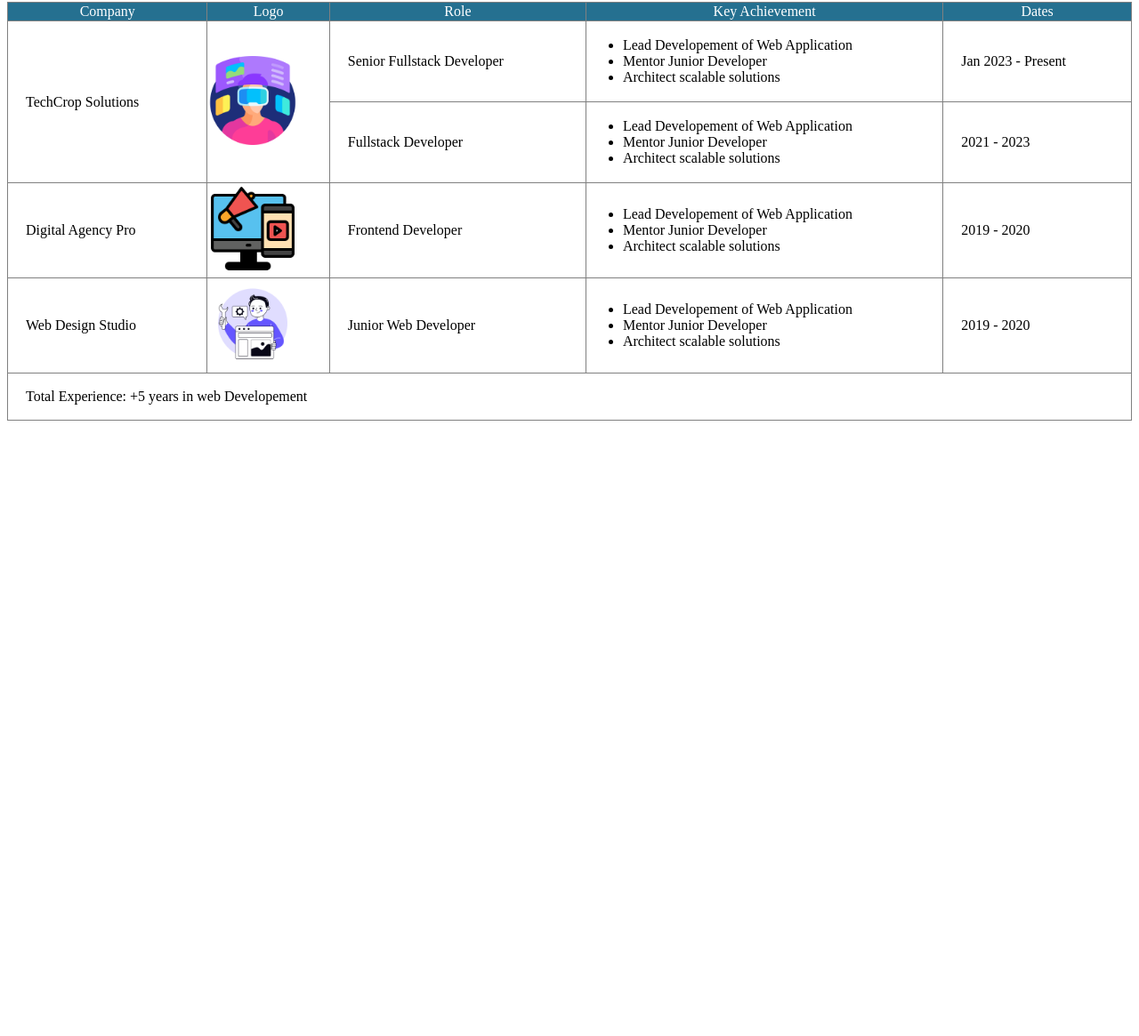
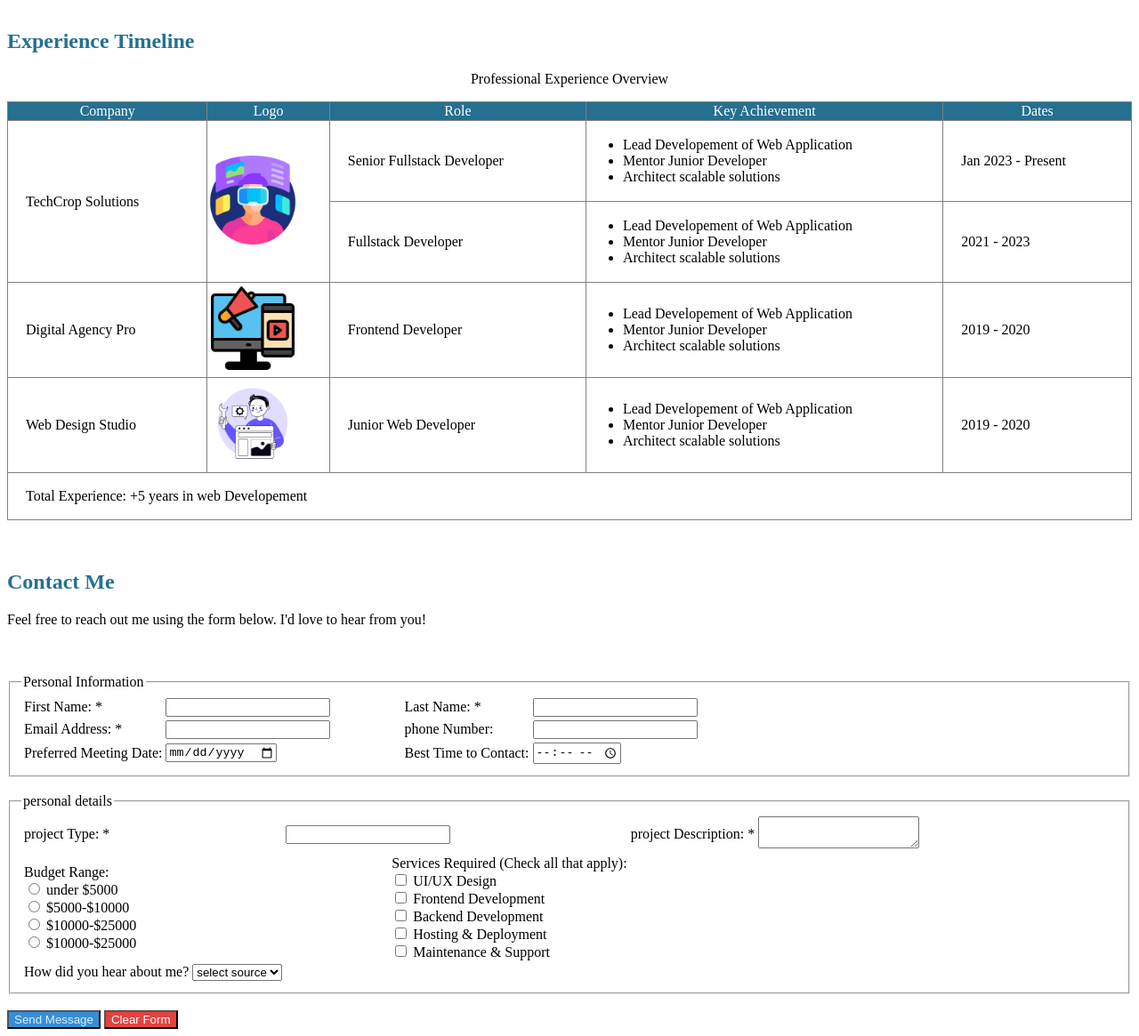
Before and after one commit to amralisamir2023/Assignment-1, a plain HTML site: page index.html in a window 1280 px wide. Shown: the part 606-1771 px from the top of the page at 89% size. Before the commit the page ends 1087 px from the top, so only its background shows below. Drawn offline with Linux system fonts and the light colour scheme.

Commit message:
Enhance index.html by adding a contact form and repositioning social media icons for improved accessibility and layout.

```diff
--- a/index.html
+++ b/index.html
@@ -18,12 +18,6 @@
             <tr>
                 <td style="text-align: center;">
                     <img src="./imgs/photo_٢٠٢٥-٠٣-٢٩_١٧-٣٦-٣٠.jpg" alt="personal-photo" width="200px">
-                    <div style="margin-top: 10px; display: flex;flex-wrap: nowrap;">
-                        <a href="#" style="margin: 0 5px; padding: 0; "><img src="./imgs/icons/social/facebook-1-svgrepo-com.svg" alt="facebook" style="width: 40px; margin: 0; padding: 0;"></a>
-                        <a href="#" style="margin: 0 5px; padding: 0;"><img src="./imgs/icons/social/linkedin-1-svgrepo-com.svg" alt="linkedin" style="width: 40px; margin: 0; padding: 0;"></a>
-                        <a href="#" style="margin: 0 5px; padding: 0;"><img src="./imgs/icons/social/instagram-1-svgrepo-com.svg" alt="instagram" style="width: 40px; margin: 0; padding: 0;"></a>
-                        <a href="#" style="margin: 0 5px; padding: 0;"><img src="./imgs/icons/social/github-142-svgrepo-com.svg" alt="Github" style="width: 40px; margin: 0; padding: 0;"></a>
-                    </div>
                 </td>
                 <td style="padding-left: 100px;">
                     <p>Lorem ipsum dolor sit amet, consectetur adipisicing elit. Ipsum minus ullam autem doloribus illum unde porro necessitatibus, vitae maxime assumenda molestiae quidem amet laborum sit atque vero delectus optio neque?</p>
@@ -36,6 +30,14 @@
                         <li><a href="#" style="color: #2e9ece;">ReactJs</a></li>
                         <li><a href="#" style="color: #2e9ece;">Angular</a></li>
                     </ul>
+                </td>
+            </tr>
+            <tr>
+                <td>
+                    <a href="#"><img src="./imgs/icons/social/facebook-1-svgrepo-com.svg" alt="facebook" style="width: 50px;"></a>
+                    <a href="#"><img src="./imgs/icons/social/linkedin-1-svgrepo-com.svg" alt="linkedin" style="width: 50px;"></a>
+                    <a href="#"><img src="./imgs/icons/social/instagram-1-svgrepo-com.svg" alt="instagram" style="width: 50px;"></a>
+                    <a href="#"><img src="./imgs/icons/social/github-142-svgrepo-com.svg" alt="Github" style="width: 50px;"></a>
                 </td>
             </tr>
         </table>
@@ -110,6 +112,130 @@
             </tfoot>
         </table>
     </div>
+    <br><br>
+    <div class="contact">
+        <h2 style="color: #257090;">Contact Me</h2>
+        <p>Feel free to reach out me using the form below. I'd love to hear from you!</p>
+        <br><br>
+        <fieldset>
+            <legend>Personal Information</legend>
+            <form action="">
+            <table>
+                <tr>
+                    <td>
+                        <label for="f-name">First Name: *</label>
+                        <td>
+                            <input type="text" name="First Name" id="f-name">
+                        </td>
+                    </td>
+                        <td style="padding-left: 80px;">
+                            <label for="L-name">Last Name: *</label>
+                            <td>
+                                <input type="text" name="Last Name" id="L-name">
+                            </td>
+                        </td>
+                </tr>
+                <tr>
+                    <td>
+                        <label for="email">Email Address: *</label>
+                        <td>
+                            <input type="email" name="Email" id="email">
+                        </td>
+                    </td>
+                    <td  style="padding-left: 80px;">
+                        <label for="phone">phone Number: </label>
+                        <td>
+                            <input type="tel" name="phone Number" id="phone">
+                        </td>
+                    </td>
+                </tr>
+                <tr>
+                    <td>
+                        <label for="Meeting">Preferred Meeting Date: </label>
+                        <td>
+                            <input type="date" name="Preferred Meeting Date" id="Meeting">
+                        </td>
+                    </td>
+                    <td  style="padding-left: 80px;">
+                        <label for="b-time">Best Time to Contact: </label>
+                        <td>
+                            <input type="time" name="Best Time to Contact" id="b-time">
+                        </td>
+                    </td>
+                </tr>
+            </table>
+        </fieldset>
+        <br>
+        <fieldset>
+            <legend>personal details</legend>
+            <form action="">
+                <table>
+                    <tr>
+                            <td>
+                                <label for="p-type">project Type: * </label>
+                                <td>
+                                    <input type="text" name="project Type" id="p-type">
+                                </td>
+                            </td>
+                            <td>
+                                <label for="p-Disc">project Description: * </label>
+                                <td>
+                                    <textarea name="project Discription" id="p-Disc"></textarea>
+                                </td>
+                            </td>
+                    </tr>
+                    <tr>
+                        <td>
+                            <label>Budget Range:</label>
+                            <br>
+                            <input type="radio" name="Budget Range" id="under 5000">
+                            <label for="under 5000">under $5000</label>
+                            <br>
+                            <input type="radio" name="Budget Range" id="5000-10000">
+                            <label for="5000-10000">$5000-$10000</label>
+                            <br>
+                            <input type="radio" name="Budget Range" id="10000-25000">
+                            <label for="10000-25000">$10000-$25000</label>
+                            <br>
+                            <input type="radio" name="Budget Range" id="$10000-$25000">
+                            <label for="$10000-$25000">$10000-$25000</label>
+                        </td>
+                        <td style="padding-left: 120px;">
+                            <label for="">Services Required (Check all that apply):</label>
+                            <br>
+                            <input type="checkbox" name="UI/UX Design" id="UI/UX">
+                            <label for="UI/UX">UI/UX Design</label>
+                            <br>
+                            <input type="checkbox" name="Frontend Development" id="Frontend">
+                            <label for="Frontend">Frontend Development</label>
+                            <br>
+                            <input type="checkbox" name="Backend Development" id="Backend">
+                            <label for="Backend">Backend Development</label>
+                            <br>
+                            <input type="checkbox" name="Hosting & Deployment" id="Hosting">
+                            <label for="Hosting">Hosting & Deployment</label>
+                            <br>
+                            <input type="checkbox" name="Maintenance & Support" id="Maintenance">
+                            <label for="Maintenance">Maintenance & Support</label>
+                        </td>
+                    </tr>
+                    <tr>
+                        <td>
+                            <label for="hear-about">How did you hear about me?</label>
+                            <select name="hear-about" id="about-me">
+                                <option value="select source" selected hidden>select source</option>
+                            </select>
+                        </td>
+                    </tr>
+                </table>
+            </form>
+        </fieldset>
+        <br>
+        <button type="submit" style="background-color: #358ED7; color: #DFF0FA;">Send Message</button>
+        <button type="reset" style="background-color: #E5423F; color: white;">Clear Form</button>
+        </form>
+    </div>
+
 </body>
 
 </html>
```
